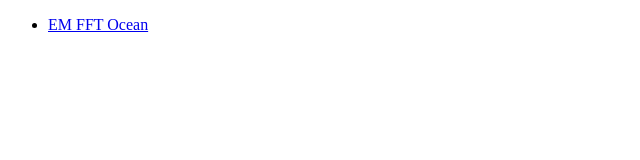
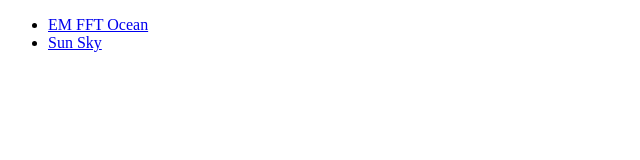
Before and after one commit to ming4883/m_demos, a plain HTML site: page index.html in a window 1280 px wide. Shown: the full height of the page, 0-640 px from the left. Drawn offline with Linux system fonts and the light colour scheme.

Commit message:
Update index.html

```diff
--- a/index.html
+++ b/index.html
@@ -7,6 +7,7 @@
     <body>
         <ul>
             <li><a href="em_fft_ocean/html/demo.html">EM FFT Ocean</a></li>
+            <li><a href="sunsky/index.html">Sun Sky</a></li>
         </ul>
     </body>
 </html>
```
